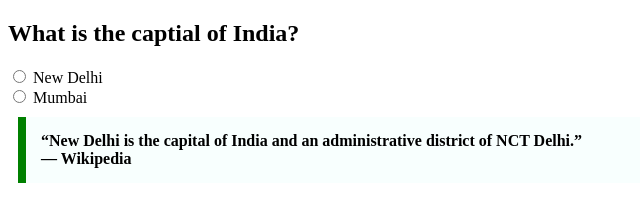
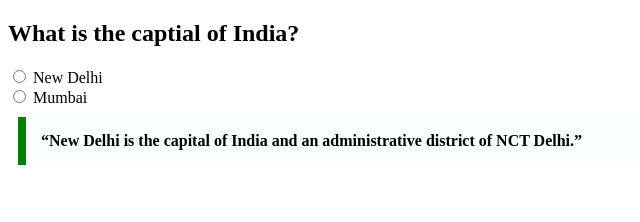
Before and after one commit to acciojob/trivia-VikasVerma-15, a website: page main.html in a window 1280 px wide. Shown: the whole page, without its empty margins (0-640 px from the left). Drawn offline with Linux system fonts and the light colour scheme.

Commit message:
created a submission

```diff
--- a/main.html
+++ b/main.html
@@ -31,8 +31,8 @@
     </label>
 	<blockquote>
         “New Delhi is the capital of India and an administrative district of NCT Delhi.”
-        <br>
-        — Wikipedia
+        <!-- <br>
+        — Wikipedia -->
     </blockquote>
 
     <script type="text/javascript" src="./script.js">
```
